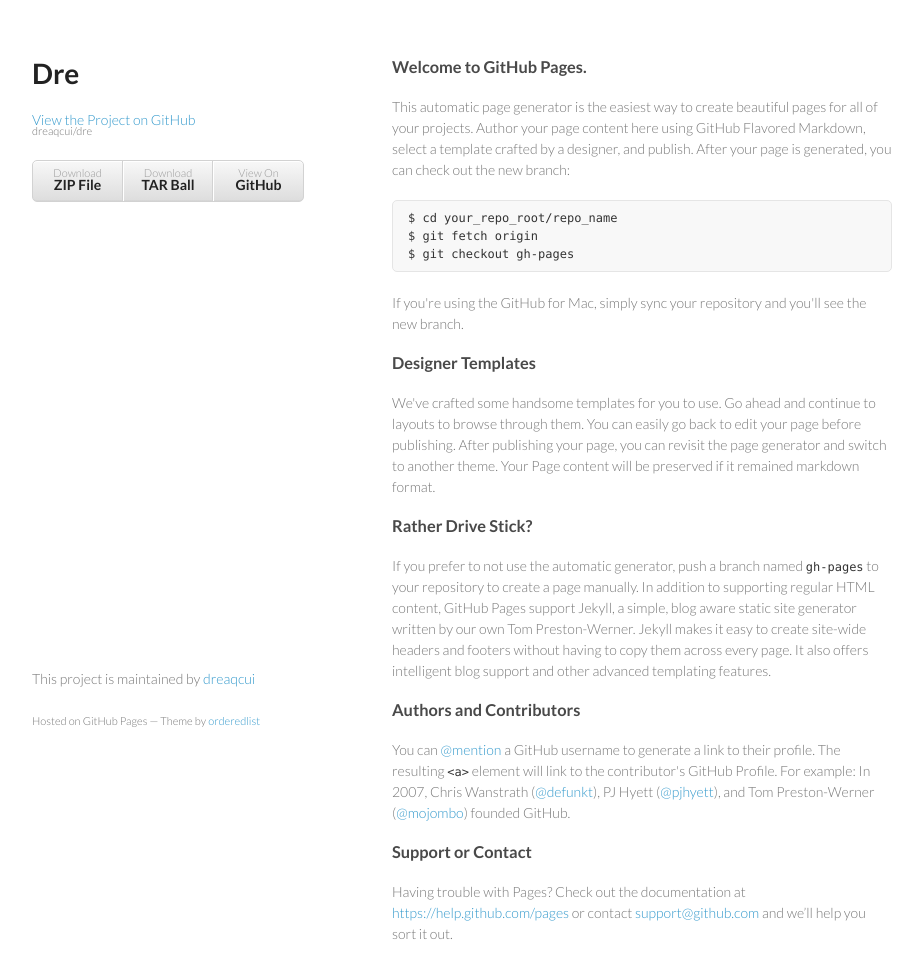
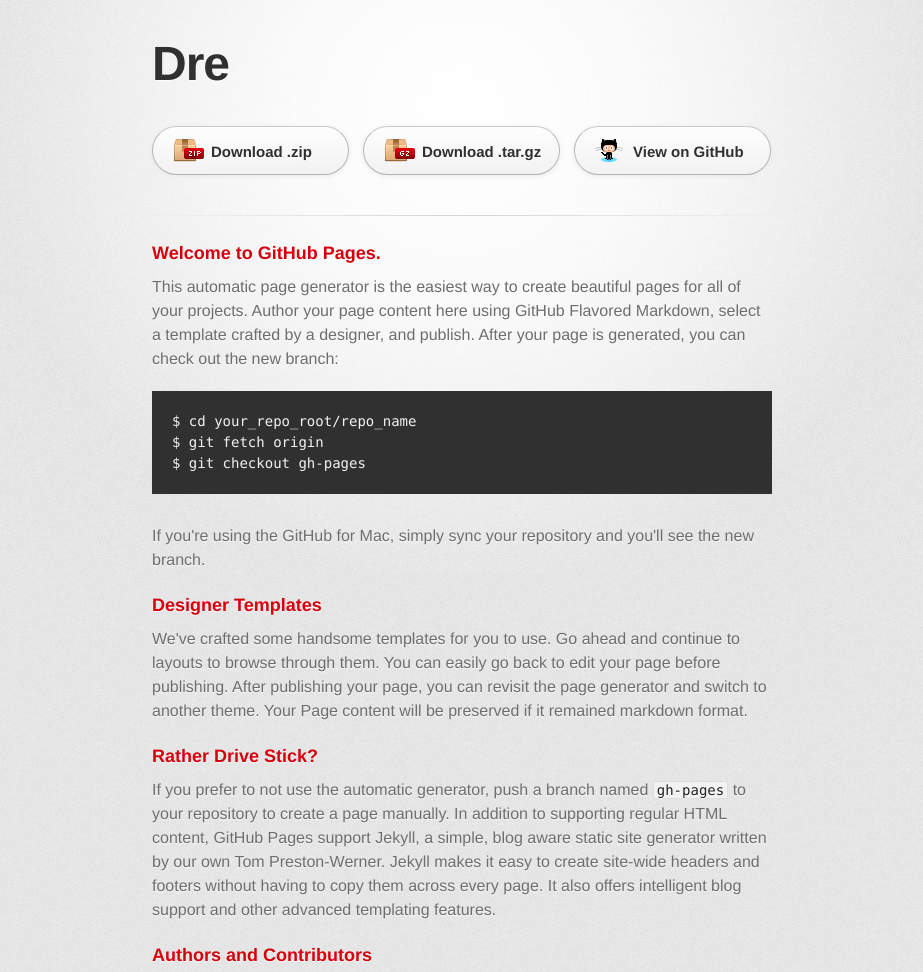
Before and after one commit to dreaqcui/dre, a plain HTML site: page index.html in a window 1280 px wide. Shown: the top 972 px of the page, without its empty margins (178-1101 px from the left). Drawn offline with Linux system fonts and the light colour scheme; a web font is replaced by a local one.

```diff
--- a/index.html
+++ b/index.html
@@ -1,33 +1,36 @@
-<!doctype html>
+<!DOCTYPE html>
 <html>
   <head>
-    <meta charset="utf-8">
+    <meta charset='utf-8'>
     <meta http-equiv="X-UA-Compatible" content="chrome=1">
-    <title>Dre by dreaqcui</title>
-
-    <link rel="stylesheet" href="stylesheets/styles.css">
-    <link rel="stylesheet" href="stylesheets/pygment_trac.css">
-    <meta name="viewport" content="width=device-width, initial-scale=1, user-scalable=no">
+    <link href='https://fonts.googleapis.com/css?family=Chivo:900' rel='stylesheet' type='text/css'>
+    <link rel="stylesheet" type="text/css" href="stylesheets/stylesheet.css" media="screen">
+    <link rel="stylesheet" type="text/css" href="stylesheets/pygment_trac.css" media="screen">
+    <link rel="stylesheet" type="text/css" href="stylesheets/print.css" media="print">
     <!--[if lt IE 9]>
     <script src="//html5shiv.googlecode.com/svn/trunk/html5.js"></script>
     <![endif]-->
+    <title>Dre by dreaqcui</title>
   </head>
+
   <body>
-    <div class="wrapper">
+    <div id="container">
+      <div class="inner">
+
         <header>
           <h1>Dre</h1>
-        <p></p>
+          <h2></h2>
+        </header>
 
-        <p class="view"><a href="https://github.com/dreaqcui/dre">View the Project on GitHub <small>dreaqcui/dre</small></a></p>
+        <section id="downloads" class="clearfix">
+          <a href="https://github.com/dreaqcui/dre/zipball/master" id="download-zip" class="button"><span>Download .zip</span></a>
+          <a href="https://github.com/dreaqcui/dre/tarball/master" id="download-tar-gz" class="button"><span>Download .tar.gz</span></a>
+          <a href="https://github.com/dreaqcui/dre" id="view-on-github" class="button"><span>View on GitHub</span></a>
+        </section>
 
+        <hr>
 
-        <ul>
-          <li><a href="https://github.com/dreaqcui/dre/zipball/master">Download <strong>ZIP File</strong></a></li>
-          <li><a href="https://github.com/dreaqcui/dre/tarball/master">Download <strong>TAR Ball</strong></a></li>
-          <li><a href="https://github.com/dreaqcui/dre">View On <strong>GitHub</strong></a></li>
-        </ul>
-      </header>
-      <section>
+        <section id="main_content">
           <h3>
 <a id="welcome-to-github-pages" class="anchor" href="#welcome-to-github-pages" aria-hidden="true"><span class="octicon octicon-link"></span></a>Welcome to GitHub Pages.</h3>
 
@@ -60,12 +63,14 @@
 
 <p>Having trouble with Pages? Check out the documentation at <a href="https://help.github.com/pages">https://help.github.com/pages</a> or contact <a href="mailto:support@github.com">support@github.com</a> and we’ll help you sort it out.</p>
         </section>
+
         <footer>
-        <p>This project is maintained by <a href="https://github.com/dreaqcui">dreaqcui</a></p>
-        <p><small>Hosted on GitHub Pages &mdash; Theme by <a href="https://github.com/orderedlist">orderedlist</a></small></p>
+          Dre is maintained by <a href="https://github.com/dreaqcui">dreaqcui</a><br>
+          This page was generated by <a href="https://pages.github.com">GitHub Pages</a>. Tactile theme by <a href="https://twitter.com/jasonlong">Jason Long</a>.
         </footer>
+
+
       </div>
-    <script src="javascripts/scale.fix.js"></script>
-
+    </div>
   </body>
 </html>
--- /dev/null
+++ b/javascripts/main.js
@@ -0,0 +1 @@
+console.log('This would be the main JS file.');
--- /dev/null
+++ b/stylesheets/print.css
@@ -0,0 +1,228 @@
+html, body, div, span, applet, object, iframe,
+h1, h2, h3, h4, h5, h6, p, blockquote, pre,
+a, abbr, acronym, address, big, cite, code,
+del, dfn, em, img, ins, kbd, q, s, samp,
+small, strike, strong, sub, sup, tt, var,
+b, u, i, center,
+dl, dt, dd, ol, ul, li,
+fieldset, form, label, legend,
+table, caption, tbody, tfoot, thead, tr, th, td,
+article, aside, canvas, details, embed,
+figure, figcaption, footer, header, hgroup,
+menu, nav, output, ruby, section, summary,
+time, mark, audio, video {
+  padding: 0;
+  margin: 0;
+  font: inherit;
+  font-size: 100%;
+  vertical-align: baseline;
+  border: 0;
+}
+/* HTML5 display-role reset for older browsers */
+article, aside, details, figcaption, figure,
+footer, header, hgroup, menu, nav, section {
+  display: block;
+}
+body {
+  line-height: 1;
+}
+ol, ul {
+  list-style: none;
+}
+blockquote, q {
+  quotes: none;
+}
+blockquote:before, blockquote:after,
+q:before, q:after {
+  content: '';
+  content: none;
+}
+table {
+  border-spacing: 0;
+  border-collapse: collapse;
+}
+body {
+  font-family: 'Helvetica Neue', Helvetica, Arial, serif;
+  font-size: 13px;
+  line-height: 1.5;
+  color: #000;
+}
+
+a {
+  font-weight: bold;
+  color: #d5000d;
+}
+
+header {
+  padding-top: 35px;
+  padding-bottom: 10px;
+}
+
+header h1 {
+  font-size: 48px;
+  font-weight: bold;
+  line-height: 1.2;
+  color: #303030;
+  letter-spacing: -1px;
+}
+
+header h2 {
+  font-size: 24px;
+  font-weight: normal;
+  line-height: 1.3;
+  color: #aaa;
+  letter-spacing: -1px;
+}
+#downloads {
+  display: none;
+}
+#main_content {
+  padding-top: 20px;
+}
+
+code, pre {
+  margin-bottom: 30px;
+  font-family: Monaco, "Bitstream Vera Sans Mono", "Lucida Console", Terminal;
+  font-size: 12px;
+  color: #222;
+}
+
+code {
+  padding: 0 3px;
+}
+
+pre {
+  padding: 20px;
+  overflow: auto;
+  border: solid 1px #ddd;
+}
+pre code {
+  padding: 0;
+}
+
+ul, ol, dl {
+  margin-bottom: 20px;
+}
+
+
+/* COMMON STYLES */
+
+table {
+  width: 100%;
+  border: 1px solid #ebebeb;
+}
+
+th {
+  font-weight: 500;
+}
+
+td {
+  font-weight: 300;
+  text-align: center;
+  border: 1px solid #ebebeb;
+}
+
+form {
+  padding: 20px;
+  background: #f2f2f2;
+
+}
+
+
+/* GENERAL ELEMENT TYPE STYLES */
+
+h1 {
+  font-size: 2.8em;
+}
+
+h2 {
+  margin-bottom: 8px;
+  font-size: 22px;
+  font-weight: bold;
+  color: #303030;
+}
+
+h3 {
+  margin-bottom: 8px;
+  font-size: 18px;
+  font-weight: bold;
+  color: #d5000d;
+}
+
+h4 {
+  font-size: 16px;
+  font-weight: bold;
+  color: #303030;
+}
+
+h5 {
+  font-size: 1em;
+  color: #303030;
+}
+
+h6 {
+  font-size: .8em;
+  color: #303030;
+}
+
+p {
+  margin-bottom: 20px;
+  font-weight: 300;
+}
+
+a {
+  text-decoration: none;
+}
+
+p a {
+  font-weight: 400;
+}
+
+blockquote {
+  padding: 0 0 0 30px;
+  margin-bottom: 20px;
+  font-size: 1.6em;
+  border-left: 10px solid #e9e9e9;
+}
+
+ul li {
+  list-style-position: inside;
+  list-style: disc;
+  padding-left: 20px;
+}
+
+ol li {
+  list-style-position: inside;
+  list-style: decimal;
+  padding-left: 3px;
+}
+
+dl dd {
+  font-style: italic;
+  font-weight: 100;
+}
+
+footer {
+  padding-top: 20px;
+  padding-bottom: 30px;
+  margin-top: 40px;
+  font-size: 13px;
+  color: #aaa;
+}
+
+footer a {
+  color: #666;
+}
+
+/* MISC */
+.clearfix:after {
+  display: block;
+  height: 0;
+  clear: both;
+  visibility: hidden;
+  content: '.';
+}
+
+.clearfix {display: inline-block;}
+* html .clearfix {height: 1%;}
+.clearfix {display: block;}
--- /dev/null
+++ b/stylesheets/stylesheet.css
@@ -0,0 +1,373 @@
+/* http://meyerweb.com/eric/tools/css/reset/
+   v2.0 | 20110126
+   License: none (public domain)
+*/
+html, body, div, span, applet, object, iframe,
+h1, h2, h3, h4, h5, h6, p, blockquote, pre,
+a, abbr, acronym, address, big, cite, code,
+del, dfn, em, img, ins, kbd, q, s, samp,
+small, strike, strong, sub, sup, tt, var,
+b, u, i, center,
+dl, dt, dd, ol, ul, li,
+fieldset, form, label, legend,
+table, caption, tbody, tfoot, thead, tr, th, td,
+article, aside, canvas, details, embed,
+figure, figcaption, footer, header, hgroup,
+menu, nav, output, ruby, section, summary,
+time, mark, audio, video {
+	padding: 0;
+	margin: 0;
+	font: inherit;
+	font-size: 100%;
+	vertical-align: baseline;
+	border: 0;
+}
+/* HTML5 display-role reset for older browsers */
+article, aside, details, figcaption, figure,
+footer, header, hgroup, menu, nav, section {
+	display: block;
+}
+body {
+	line-height: 1;
+}
+ol, ul {
+	list-style: none;
+}
+blockquote, q {
+	quotes: none;
+}
+blockquote:before, blockquote:after,
+q:before, q:after {
+	content: '';
+	content: none;
+}
+table {
+	border-spacing: 0;
+	border-collapse: collapse;
+}
+
+/* LAYOUT STYLES */
+body {
+  font-family: 'Helvetica Neue', Helvetica, Arial, serif;
+  font-size: 1em;
+  line-height: 1.5;
+  color: #6d6d6d;
+  text-shadow: 0 1px 0 rgba(255, 255, 255, 0.8);
+  background: #e7e7e7 url(../images/body-bg.png) 0 0 repeat;
+}
+
+a {
+  color: #d5000d;
+}
+a:hover {
+  color: #c5000c;
+}
+
+header {
+  padding-top: 35px;
+  padding-bottom: 25px;
+}
+
+header h1 {
+  font-family: 'Chivo', 'Helvetica Neue', Helvetica, Arial, serif;
+  font-size: 48px; font-weight: 900;
+  line-height: 1.2;
+  color: #303030;
+  letter-spacing: -1px;
+}
+
+header h2 {
+  font-size: 24px;
+  font-weight: normal;
+  line-height: 1.3;
+  color: #aaa;
+  letter-spacing: -1px;
+}
+
+#container {
+  min-height: 595px;
+  background: transparent url(../images/highlight-bg.jpg) 50% 0 no-repeat;
+}
+
+.inner {
+  width: 620px;
+  margin: 0 auto;
+}
+
+#container .inner img {
+  max-width: 100%;
+}
+
+#downloads {
+  margin-bottom: 40px;
+}
+
+a.button {
+  display: block;
+  float: left;
+  width: 179px;
+  padding: 12px 8px 12px 8px;
+  margin-right: 14px;
+  font-size: 15px;
+  font-weight: bold;
+  line-height: 25px;
+  color: #303030;
+  background: #fdfdfd; /* Old browsers */
+  background: -moz-linear-gradient(top,  #fdfdfd 0%, #f2f2f2 100%); /* FF3.6+ */
+  background: -webkit-gradient(linear, left top, left bottom, color-stop(0%,#fdfdfd), color-stop(100%,#f2f2f2)); /* Chrome,Safari4+ */
+  background: -webkit-linear-gradient(top,  #fdfdfd 0%,#f2f2f2 100%); /* Chrome10+,Safari5.1+ */
+  background: -o-linear-gradient(top,  #fdfdfd 0%,#f2f2f2 100%); /* Opera 11.10+ */
+  background: -ms-linear-gradient(top,  #fdfdfd 0%,#f2f2f2 100%); /* IE10+ */
+  background: linear-gradient(top,  #fdfdfd 0%,#f2f2f2 100%); /* W3C */
+  filter: progid:DXImageTransform.Microsoft.gradient( startColorstr='#fdfdfd', endColorstr='#f2f2f2',GradientType=0 ); /* IE6-9 */
+  border-top: solid 1px #cbcbcb;
+  border-right: solid 1px #b7b7b7;
+  border-bottom: solid 1px #b3b3b3;
+  border-left: solid 1px #b7b7b7;
+  border-radius: 30px;
+  -webkit-box-shadow: 10px 10px 5px #888;
+  -moz-box-shadow: 10px 10px 5px #888;
+  box-shadow: 0px 1px 5px #e8e8e8;
+  -moz-border-radius: 30px;
+  -webkit-border-radius: 30px;
+}
+a.button:hover {
+  background: #fafafa; /* Old browsers */
+  background: -moz-linear-gradient(top,  #fdfdfd 0%, #f6f6f6 100%); /* FF3.6+ */
+  background: -webkit-gradient(linear, left top, left bottom, color-stop(0%,#fdfdfd), color-stop(100%,#f6f6f6)); /* Chrome,Safari4+ */
+  background: -webkit-linear-gradient(top,  #fdfdfd 0%,#f6f6f6 100%); /* Chrome10+,Safari5.1+ */
+  background: -o-linear-gradient(top,  #fdfdfd 0%,#f6f6f6 100%); /* Opera 11.10+ */
+  background: -ms-linear-gradient(top,  #fdfdfd 0%,#f6f6f6 100%); /* IE10+ */
+  background: linear-gradient(top,  #fdfdfd 0%,#f6f6f6, 100%); /* W3C */
+  filter: progid:DXImageTransform.Microsoft.gradient( startColorstr='#fdfdfd', endColorstr='#f6f6f6',GradientType=0 ); /* IE6-9 */
+  border-top: solid 1px #b7b7b7;
+  border-right: solid 1px #b3b3b3;
+  border-bottom: solid 1px #b3b3b3;
+  border-left: solid 1px #b3b3b3;
+}
+
+a.button span {
+  display: block;
+  height: 23px;
+  padding-left: 50px;
+}
+
+#download-zip span {
+  background: transparent url(../images/zip-icon.png) 12px 50% no-repeat;
+}
+#download-tar-gz span {
+  background: transparent url(../images/tar-gz-icon.png) 12px 50% no-repeat;
+}
+#view-on-github span {
+  background: transparent url(../images/octocat-icon.png) 12px 50% no-repeat;
+}
+#view-on-github {
+  margin-right: 0;
+}
+
+code, pre {
+  margin-bottom: 30px;
+  font-family: Monaco, "Bitstream Vera Sans Mono", "Lucida Console", Terminal;
+  font-size: 14px;
+  color: #222;
+}
+
+code {
+  padding: 0 3px;
+  background-color: #f2f2f2;
+  border: solid 1px #ddd;
+}
+
+pre {
+  padding: 20px;
+  overflow: auto;
+  color: #f2f2f2;
+  text-shadow: none;
+  background: #303030;
+}
+pre code {
+  padding: 0;
+  color: #f2f2f2;
+  background-color: #303030;
+  border: none;
+}
+
+ul, ol, dl {
+  margin-bottom: 20px;
+}
+
+
+/* COMMON STYLES */
+
+hr {
+  height: 1px;
+  padding-bottom: 1em;
+  margin-top: 1em;
+  line-height: 1px;
+  background: transparent url('../images/hr.png') 50% 0 no-repeat;
+  border: none;
+}
+
+strong {
+  font-weight: bold;
+}
+
+em {
+  font-style: italic;
+}
+
+table {
+  width: 100%;
+  border: 1px solid #ebebeb;
+}
+
+th {
+  font-weight: 500;
+}
+
+td {
+  font-weight: 300;
+  text-align: center;
+  border: 1px solid #ebebeb;
+}
+
+form {
+  padding: 20px;
+  background: #f2f2f2;
+
+}
+
+
+/* GENERAL ELEMENT TYPE STYLES */
+
+h1 {
+  font-size: 32px;
+}
+
+h2 {
+  margin-bottom: 8px;
+  font-size: 22px;
+  font-weight: bold;
+  color: #303030;
+}
+
+h3 {
+  margin-bottom: 8px;
+  font-size: 18px;
+  font-weight: bold;
+  color: #d5000d;
+}
+
+h4 {
+  font-size: 16px;
+  font-weight: bold;
+  color: #303030;
+}
+
+h5 {
+  font-size: 1em;
+  color: #303030;
+}
+
+h6 {
+  font-size: .8em;
+  color: #303030;
+}
+
+p {
+  margin-bottom: 20px;
+  font-weight: 300;
+}
+
+a {
+  text-decoration: none;
+}
+
+p a {
+  font-weight: 400;
+}
+
+blockquote {
+  padding: 0 0 0 30px;
+  margin-bottom: 20px;
+  font-size: 1.6em;
+  border-left: 10px solid #e9e9e9;
+}
+
+ul li {
+  list-style-position: inside;
+  list-style: disc;
+  padding-left: 20px;
+}
+
+ol li {
+  list-style-position: inside;
+  list-style: decimal;
+  padding-left: 3px;
+}
+
+dl dt {
+  color: #303030;
+}
+
+footer {
+  padding-top: 20px;
+  padding-bottom: 30px;
+  margin-top: 40px;
+  font-size: 13px;
+  color: #aaa;
+  background: transparent url('../images/hr.png') 0 0 no-repeat;
+}
+
+footer a {
+  color: #666;
+}
+footer a:hover {
+  color: #444;
+}
+
+/* MISC */
+.clearfix:after {
+  display: block;
+  height: 0;
+  clear: both;
+  visibility: hidden;
+  content: '.';
+}
+
+.clearfix {display: inline-block;}
+* html .clearfix {height: 1%;}
+.clearfix {display: block;}
+
+/* #Media Queries
+================================================== */
+
+/* Smaller than standard 960 (devices and browsers) */
+@media only screen and (max-width: 959px) { }
+
+/* Tablet Portrait size to standard 960 (devices and browsers) */
+@media only screen and (min-width: 768px) and (max-width: 959px) { }
+
+/* All Mobile Sizes (devices and browser) */
+@media only screen and (max-width: 767px) {
+  header {
+    padding-top: 10px;
+    padding-bottom: 10px;
+  }
+  #downloads {
+    margin-bottom: 25px;
+  }
+  #download-zip, #download-tar-gz {
+    display: none;
+  }
+  .inner {
+    width: 94%;
+    margin: 0 auto;
+  }
+}
+
+/* Mobile Landscape Size to Tablet Portrait (devices and browsers) */
+@media only screen and (min-width: 480px) and (max-width: 767px) { }
+
+/* Mobile Portrait Size to Mobile Landscape Size (devices and browsers) */
+@media only screen and (max-width: 479px) { }
```
Also changed, not shown: images/body-bg.png (added), images/highlight-bg.jpg (added), images/hr.png (added), images/octocat-icon.png (added), images/tar-gz-icon.png (added), images/zip-icon.png (added). Lines whose indentation alone changed are shown as unchanged.
